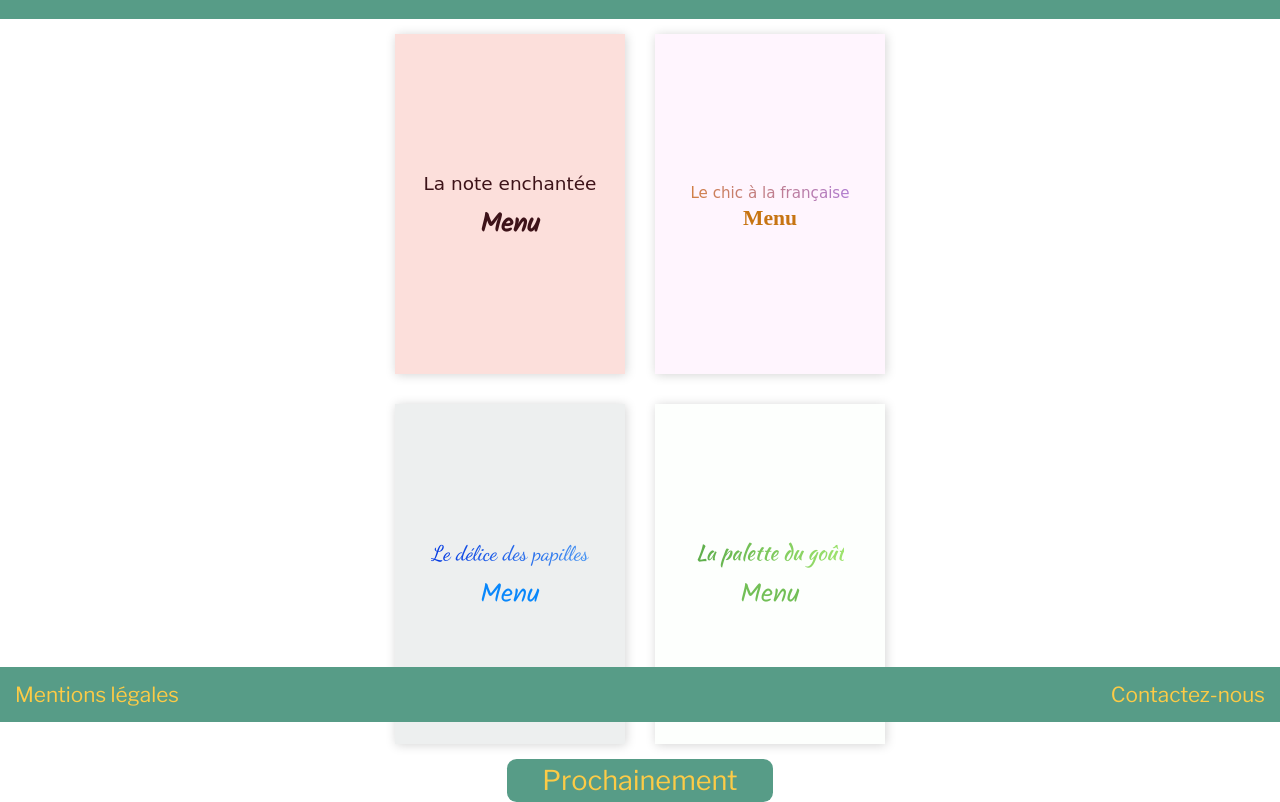
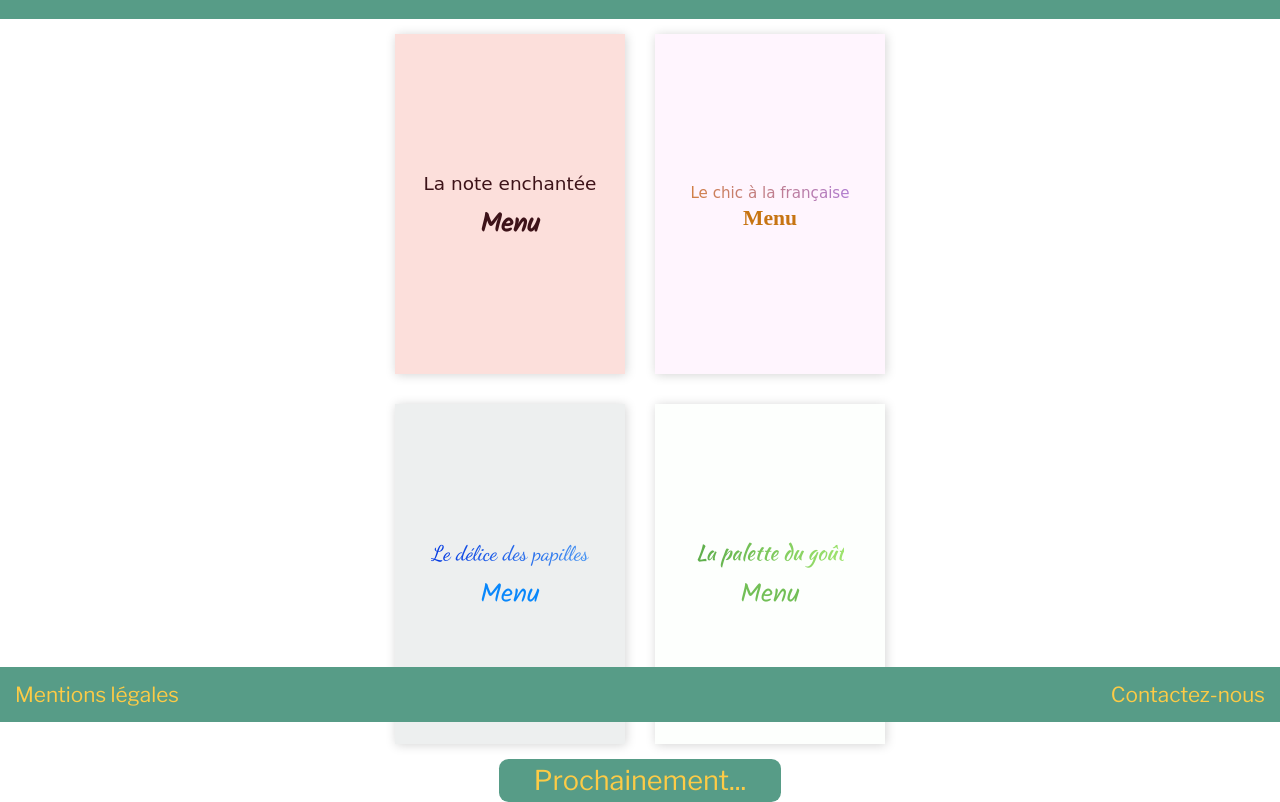
Before and after one commit to Sirzerch/Ohmyfood, a plain HTML site: page index.html in a window 1280 px wide. Shown: the part 78-880 px from the top of the page. Drawn offline with nearby package versions, Linux system fonts and the light colour scheme; a web font is replaced by a local one.

Commit message:
HTML V FINALE

```diff
--- a/index.html
+++ b/index.html
@@ -4,9 +4,7 @@
 <head>
     <meta charset="UTF-8">
     <meta name="viewport" content="width=device-width, initial-scale=1.0">
-    <link
-        href="https://fonts.googleapis.com/css2?family=Croissant+One&family=Dancing+Script:wght@500&family=Devonshire&family=Kalam&family=Kaushan+Script&family=Libre+Franklin:wght@400;700&family=PT+Serif+Caption&display=swap"
-        rel="stylesheet">
+    <link href="https://fonts.googleapis.com/css2?family=Croissant+One&family=Dancing+Script:wght@500&family=Devonshire&family=Kalam&family=Kaushan+Script&family=Libre+Franklin:wght@400;700&family=PT+Serif+Caption&display=swap" rel="stylesheet">
     <link rel="stylesheet" href="style.css">
     <title>ohmyfood</title>
 </head>
@@ -46,7 +44,7 @@
         </article>
 
         <div class="btn-byline">
-            <a href="#" class="btn-byline__link">Prochainement</a>
+            <a href="#" class="btn-byline__link">Prochainement<span>.</span><span>.</span><span>.</span></a>
         </div>
 
         <footer class="footer">
```
